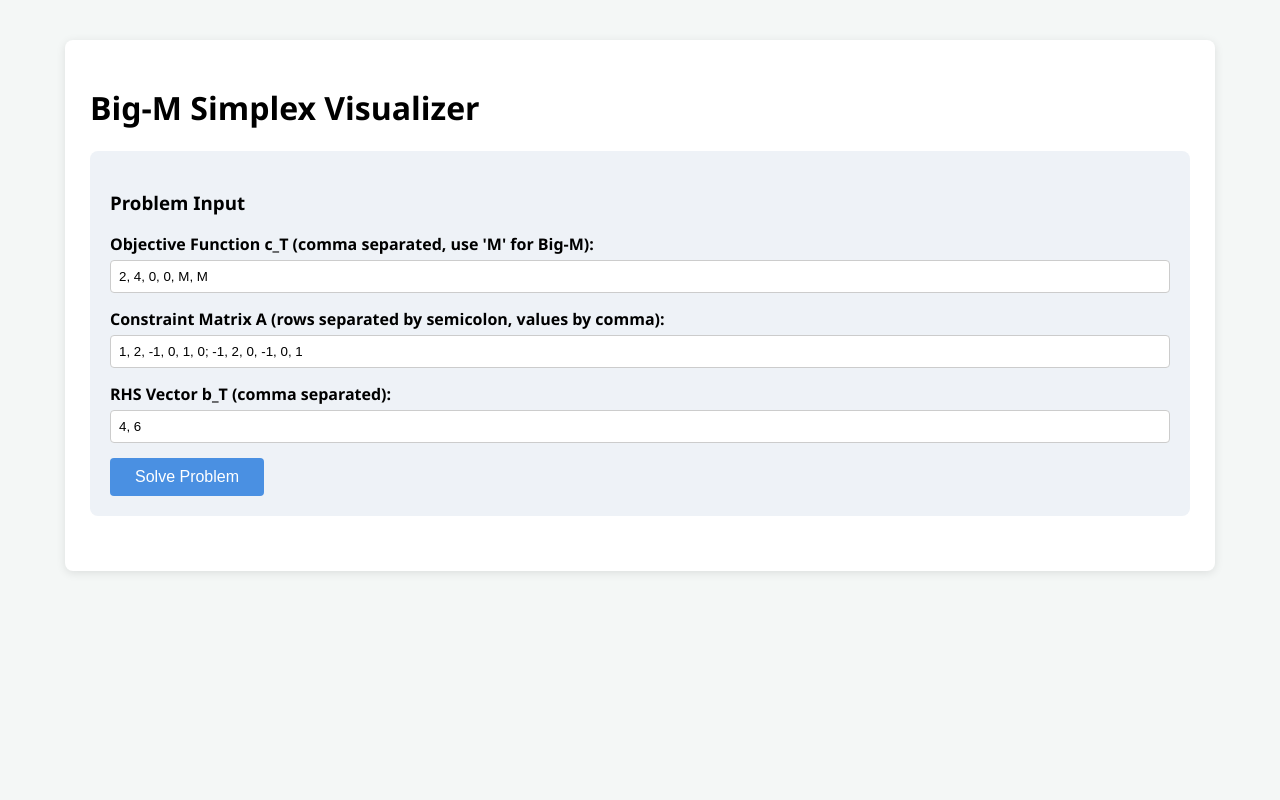
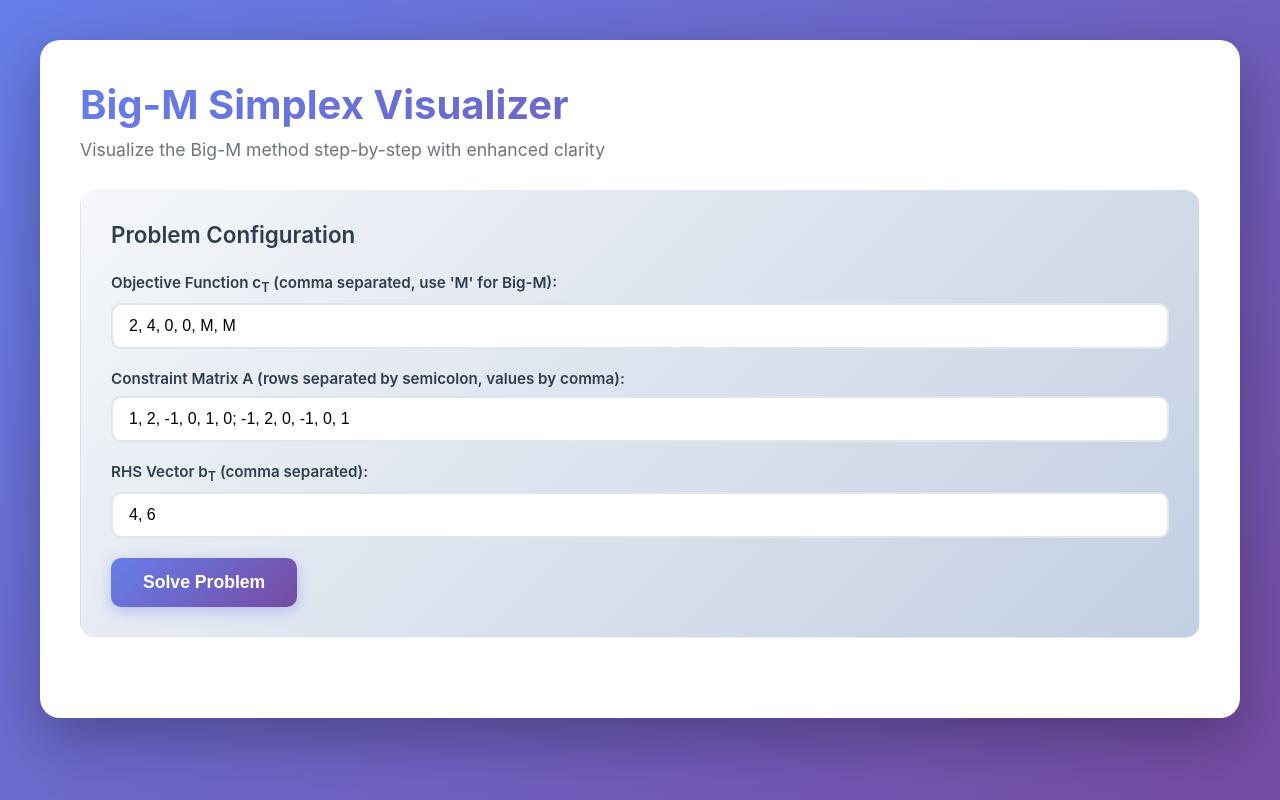
Before and after one commit to KorawutMing/DecisionMakingSimplex, a Flask app: page / in a window 1280 px wide. Run offline with Flask 3, Linux system fonts and the light colour scheme.

Commit message:
update visuals

```diff
--- a/backend/templates/index.html
+++ b/backend/templates/index.html
@@ -2,45 +2,264 @@
 <html lang="en">
 <head>
     <meta charset="UTF-8">
+    <meta name="viewport" content="width=device-width, initial-scale=1.0">
     <title>Big-M Simplex Visualizer</title>
     <style>
-        body { font-family: 'Segoe UI', sans-serif; margin: 40px; background: #f4f7f6; }
-        .container { max-width: 1100px; margin: auto; background: white; padding: 25px; border-radius: 8px; box-shadow: 0 2px 10px rgba(0,0,0,0.1); }
-        .input-section { background: #eef2f7; padding: 20px; border-radius: 8px; margin-bottom: 30px; }
-        .input-group { margin-bottom: 15px; }
-        label { display: block; font-weight: bold; margin-bottom: 5px; }
-        input[type="text"] { width: 100%; padding: 8px; border: 1px solid #ccc; border-radius: 4px; box-sizing: border-box; }
-        table { border-collapse: collapse; width: 100%; margin: 20px 0; font-size: 0.9em; }
-        th, td { border: 1px solid #aaa; padding: 8px; text-align: center; min-width: 50px; }
-        .obj-row { background: #fff9c4; font-weight: bold; }
-        .header-row { background: #eee; font-style: italic; }
-        .step-card { border-left: 5px solid #4A90E2; padding: 15px; margin-bottom: 40px; background: #fff; box-shadow: 0 1px 3px rgba(0,0,0,0.1); }
-        button { background: #4A90E2; color: white; border: none; padding: 10px 25px; border-radius: 4px; cursor: pointer; font-size: 1em; }
-        button:hover { background: #357ABD; }
-        .divider { border-bottom: 2px solid #333; }
-        .pivot-cell { color: red; font-weight: bold; position: relative; }
-        .pivot-marker { color: red; vertical-align: super; font-size: 1.2em; }
+        * {
+            margin: 0;
+            padding: 0;
+            box-sizing: border-box;
+        }
+
+        body {
+            font-family: 'Inter', 'Segoe UI', -apple-system, sans-serif;
+            background: linear-gradient(135deg, #667eea 0%, #764ba2 100%);
+            min-height: 100vh;
+            padding: 40px 20px;
+        }
+
+        .container {
+            max-width: 1200px;
+            margin: auto;
+            background: white;
+            padding: 40px;
+            border-radius: 20px;
+            box-shadow: 0 20px 60px rgba(0,0,0,0.3);
+        }
+
+        h1 {
+            font-size: 2.5em;
+            background: linear-gradient(135deg, #667eea 0%, #764ba2 100%);
+            -webkit-background-clip: text;
+            -webkit-text-fill-color: transparent;
+            background-clip: text;
+            margin-bottom: 10px;
+            font-weight: 700;
+        }
+
+        .subtitle {
+            color: #6c757d;
+            margin-bottom: 30px;
+            font-size: 1.1em;
+        }
+
+        .input-section {
+            background: linear-gradient(135deg, #f5f7fa 0%, #c3cfe2 100%);
+            padding: 30px;
+            border-radius: 15px;
+            margin-bottom: 40px;
+            border: 1px solid rgba(255,255,255,0.3);
+        }
+
+        .input-section h3 {
+            color: #2c3e50;
+            margin-bottom: 25px;
+            font-size: 1.4em;
+            font-weight: 600;
+        }
+
+        .input-group {
+            margin-bottom: 20px;
+        }
+
+        label {
+            display: block;
+            font-weight: 600;
+            margin-bottom: 8px;
+            color: #2c3e50;
+            font-size: 0.95em;
+        }
+
+        input[type="text"] {
+            width: 100%;
+            padding: 12px 16px;
+            border: 2px solid #e0e6ed;
+            border-radius: 10px;
+            font-size: 1em;
+            transition: all 0.3s ease;
+            background: white;
+        }
+
+        input[type="text"]:focus {
+            outline: none;
+            border-color: #667eea;
+            box-shadow: 0 0 0 3px rgba(102, 126, 234, 0.1);
+        }
+
+        button {
+            background: linear-gradient(135deg, #667eea 0%, #764ba2 100%);
+            color: white;
+            border: none;
+            padding: 14px 32px;
+            border-radius: 10px;
+            cursor: pointer;
+            font-size: 1.1em;
+            font-weight: 600;
+            transition: all 0.3s ease;
+            box-shadow: 0 4px 15px rgba(102, 126, 234, 0.4);
+        }
+
+        button:hover {
+            transform: translateY(-2px);
+            box-shadow: 0 6px 20px rgba(102, 126, 234, 0.6);
+        }
+
+        button:active {
+            transform: translateY(0);
+        }
+
+        .step-card {
+            border-left: 5px solid #667eea;
+            padding: 25px;
+            margin-bottom: 30px;
+            background: linear-gradient(to right, #f8f9fa, white);
+            box-shadow: 0 4px 15px rgba(0,0,0,0.08);
+            border-radius: 12px;
+            transition: all 0.3s ease;
+        }
+
+        .step-card:hover {
+            box-shadow: 0 6px 25px rgba(0,0,0,0.12);
+            transform: translateX(5px);
+        }
+
+        .step-card h3 {
+            color: #667eea;
+            margin-bottom: 20px;
+            font-size: 1.5em;
+            font-weight: 600;
+        }
+
+        table {
+            border-collapse: separate;
+            border-spacing: 0;
+            width: 100%;
+            margin: 20px 0;
+            font-size: 0.95em;
+            overflow: hidden;
+            border-radius: 10px;
+            box-shadow: 0 2px 10px rgba(0,0,0,0.08);
+        }
+
+        th, td {
+            border: 1px solid #e0e6ed;
+            padding: 12px;
+            text-align: center;
+            min-width: 60px;
+        }
+
+        .obj-row {
+            background: linear-gradient(135deg, #ffeaa7 0%, #fdcb6e 100%);
+            font-weight: 700;
+            color: #2c3e50;
+        }
+
+        .header-row {
+            background: linear-gradient(135deg, #667eea 0%, #764ba2 100%);
+            color: white;
+            font-weight: 600;
+            font-size: 1em;
+        }
+
+        .header-row td {
+            border-color: rgba(255,255,255,0.2);
+        }
+
+        tr:nth-child(even) {
+            background-color: #f8f9fa;
+        }
+
+        tr:hover {
+            background-color: #e9ecef;
+            transition: background-color 0.2s ease;
+        }
+
+        .pivot-marker {
+            color: #e74c3c;
+            vertical-align: super;
+            font-size: 1.3em;
+            font-weight: bold;
+            /* animation: pulse 1.5s infinite; */
+        }
+
+        @keyframes pulse {
+            0%, 100% { opacity: 1; }
+            50% { opacity: 0.5; }
+        }
+
+        #results h2 {
+            color: #2c3e50;
+            margin-bottom: 30px;
+            font-size: 2em;
+            font-weight: 600;
+            border-bottom: 3px solid #667eea;
+            padding-bottom: 10px;
+        }
+
+        .rhs-column {
+            background: #e8f4f8 !important;
+            font-weight: 600;
+            color: #2c3e50;
+        }
+
+        /* Responsive design */
+        @media (max-width: 768px) {
+            .container {
+                padding: 20px;
+            }
+
+            h1 {
+                font-size: 1.8em;
+            }
+
+            table {
+                font-size: 0.85em;
+            }
+
+            th, td {
+                padding: 8px;
+                min-width: 50px;
+            }
+        }
+
+        /* Loading animation */
+        .loading {
+            display: inline-block;
+            width: 20px;
+            height: 20px;
+            border: 3px solid rgba(255,255,255,.3);
+            border-radius: 50%;
+            border-top-color: white;
+            animation: spin 1s ease-in-out infinite;
+        }
+
+        @keyframes spin {
+            to { transform: rotate(360deg); }
+        }
     </style>
 </head>
 <body>
     <div class="container">
         <h1>Big-M Simplex Visualizer</h1>
+        <p class="subtitle">Visualize the Big-M method step-by-step with enhanced clarity</p>
 
         <div class="input-section">
-            <h3>Problem Input</h3>
+            <h3>Problem Configuration</h3>
             <div class="input-group">
-                <label>Objective Function c_T (comma separated, use 'M' for Big-M):</label>
-                <input type="text" id="c_T" value="2, 4, 0, 0, M, M">
+                <label>Objective Function c<sub>T</sub> (comma separated, use 'M' for Big-M):</label>
+                <input type="text" id="c_T" value="2, 4, 0, 0, M, M" placeholder="e.g., 2, 4, 0, 0, M, M">
             </div>
             <div class="input-group">
                 <label>Constraint Matrix A (rows separated by semicolon, values by comma):</label>
-                <input type="text" id="A" value="1, 2, -1, 0, 1, 0; -1, 2, 0, -1, 0, 1">
+                <input type="text" id="A" value="1, 2, -1, 0, 1, 0; -1, 2, 0, -1, 0, 1" placeholder="e.g., 1, 2, -1, 0; 2, 1, 0, -1">
             </div>
             <div class="input-group">
-                <label>RHS Vector b_T (comma separated):</label>
-                <input type="text" id="b_T" value="4, 6">
+                <label>RHS Vector b<sub>T</sub> (comma separated):</label>
+                <input type="text" id="b_T" value="4, 6" placeholder="e.g., 4, 6">
             </div>
-            <button onclick="solveCustomProblem()">Solve Problem</button>
+            <button onclick="solveCustomProblem()">
+                <span id="buttonText">Solve Problem</span>
+            </button>
         </div>
 
         <div id="results"></div>
@@ -48,6 +267,11 @@
 
     <script>
         async function solveCustomProblem() {
+            const button = document.querySelector('button');
+            const buttonText = document.getElementById('buttonText');
+            buttonText.innerHTML = '<span class="loading"></span>';
+            button.disabled = true;
+
             const c_T_val = document.getElementById('c_T').value.split(',').map(s => s.trim());
             const b_T_val = document.getElementById('b_T').value.split(',').map(s => parseFloat(s.trim()));
             const A_val = document.getElementById('A').value.split(';').map(row =>
@@ -56,6 +280,7 @@
 
             const payload = { "c_T": c_T_val, "A": A_val, "b_T": b_T_val };
 
+            try {
                 const response = await fetch('http://127.0.0.1:5000/solve', {
                     method: 'POST',
                     headers: { 'Content-Type': 'application/json' },
@@ -63,23 +288,20 @@
                 });
 
                 const data = await response.json();
-            if (data.error) alert(data.error);
-            else renderSteps(data.steps, c_T_val);
+                if (data.error) {
+                    alert(data.error);
+                } else {
+                    renderSteps(data.steps, c_T_val);
+                }
+            } catch (error) {
+                alert('Error connecting to server: ' + error.message);
+            } finally {
+                buttonText.textContent = 'Solve Problem';
+                button.disabled = false;
+            }
         }
 
-        const numVars = original_c.length;
-        const x = Array(numVars).fill(0);
-
-        // Assign b values to basic variables
-        step.basis.forEach((varIndex, rowIndex) => {
-            if (varIndex < numVars) {
-                x[varIndex] = step.b[rowIndex];
-            }
-        });
-
-        // Helper to format numbers for the UI
         function smartFormat(num) {
-            // If it's an integer or close enough to one, don't show decimals
             return Number.isInteger(num) ? num.toString() : parseFloat(num.toFixed(4)).toString();
         }
 
@@ -100,42 +322,45 @@
 
         function renderSteps(steps, original_c) {
             const container = document.getElementById('results');
-            container.innerHTML = '<h2>Solver Iterations</h2>';
+            container.innerHTML = '<h2>Solution Iterations</h2>';
 
             steps.forEach((step, index) => {
                 const stepDiv = document.createElement('div');
                 stepDiv.className = 'step-card';
 
-                // Build the table based on your requested layout
+                const numVars = original_c.length;
+                const xValues = Array(numVars).fill(0);
+
+                step.basis.forEach((varIndex, rowIndex) => {
+                    if (varIndex < numVars) {
+                        xValues[varIndex] = step.b[rowIndex];
+                    }
+                });
+
                 let tableHtml = `<table>`;
 
-                // Top row: x labels and original coefficients
                 tableHtml += `<tr class="header-row">
-                                <td>x</td>
-                                ${original_c.map(c => `<td>${c}</td>`).join('')}
+                                <td style="font-weight:bold;">x values:</td>
+                                ${xValues.map(val => `<td>${smartFormat(val)}</td>`).join('')}
                             </tr>`;
 
-
-                // Objective row (c_j - z_j)
                 tableHtml += `<tr class="obj-row">
                                 <td>${formatRC(step.neg_obj_R, step.neg_obj_M)}</td>
                                 ${step.r_R.map((r, i) => `<td>${formatRC(r, step.r_M[i])}</td>`).join('')}
                             </tr>`;
 
-                // Data rows
                 step.A.forEach((row, i) => {
                     tableHtml += `<tr>
-                        <td style="background:#f9f9f9"><b>${smartFormat(step.b[i])}</b></td>
+                                    <td class="rhs-column">${smartFormat(step.b[i])}</td>
                                     ${row.map((val, j) => {
                                         const isPivot = (step.next_pivot[0] === i && step.next_pivot[1] === j);
                                         return `<td>
                                             ${smartFormat(val)}
-                                ${isPivot ? '<span class="pivot-marker">*</span>' : ''}
+                                            ${isPivot ? '<span class="pivot-marker">★</span>' : ''}
                                         </td>`;
                                     }).join('')}
                                 </tr>`;
                 });
-
 
                 tableHtml += `</table>`;
                 stepDiv.innerHTML = `<h3>Step ${index}</h3>` + tableHtml;
```
Lines whose indentation alone changed are shown as unchanged.
